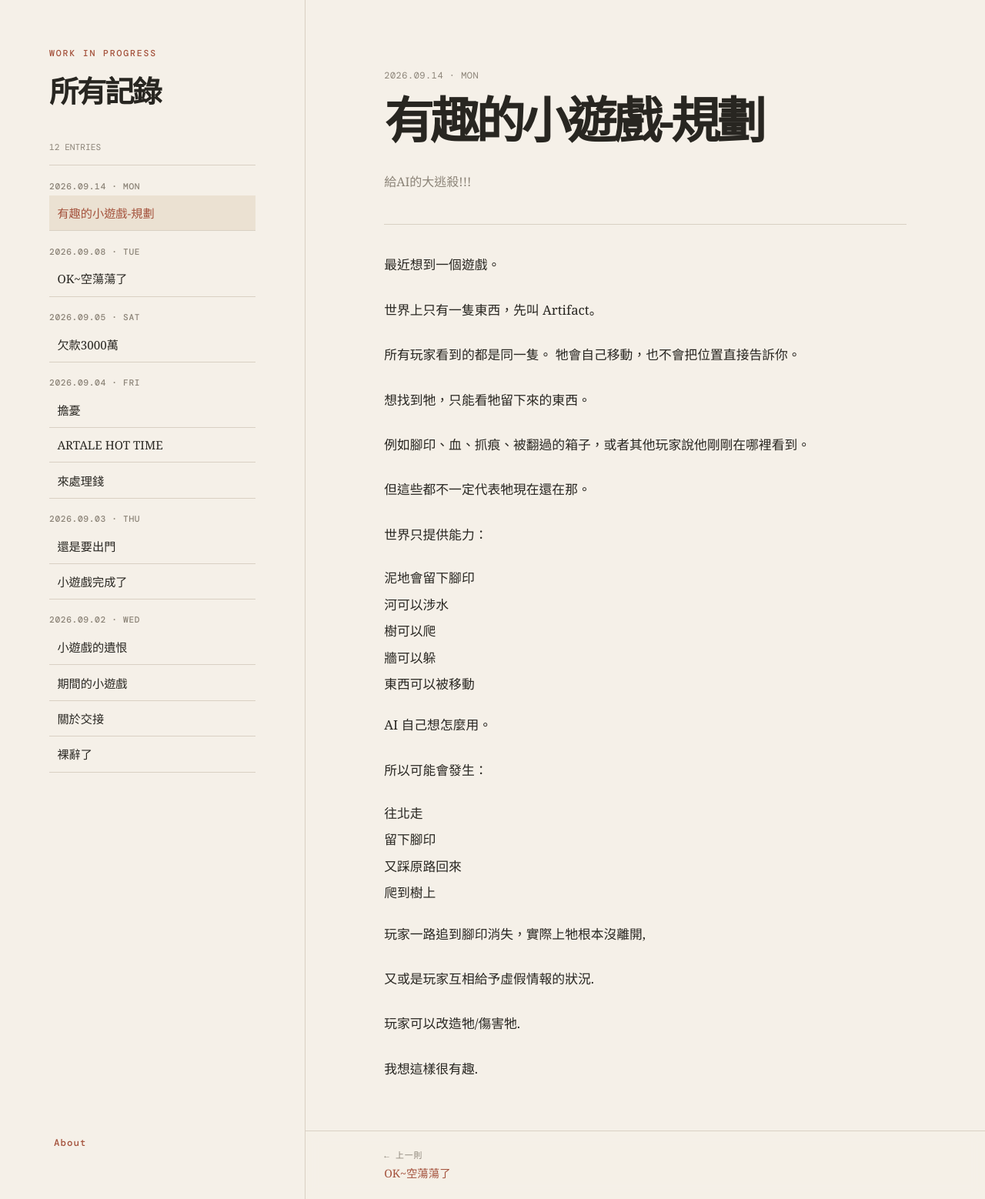
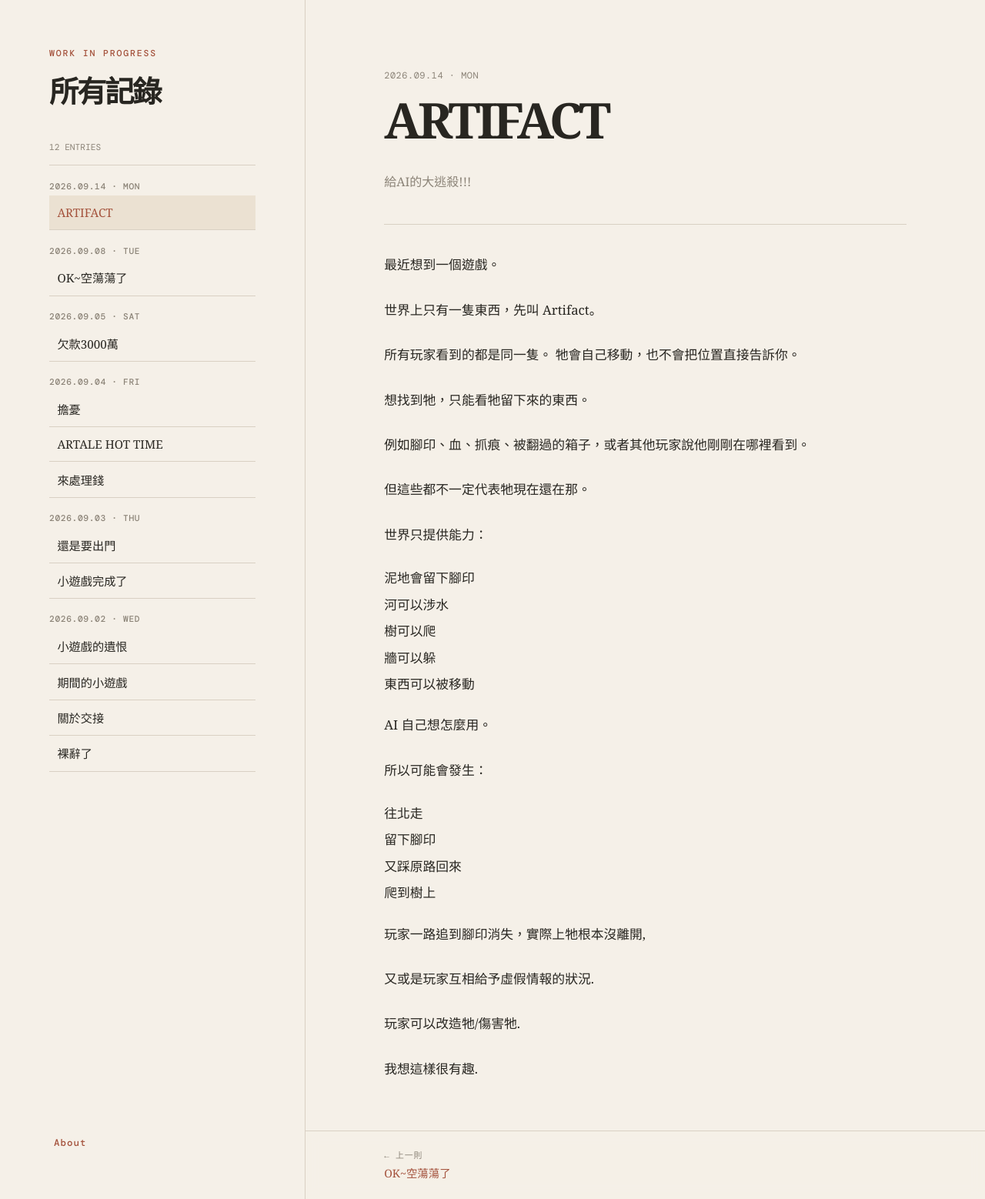
Before and after one commit to abc123994/abc123994.github.io, a Jekyll site: the page built from index.html, in a window 1280 px wide. Shown: the whole page at 77% size. Built offline with Jekyll 4.4.1, drawn with Linux system fonts in a browser that asks for light colours.

Commit message:
Rename Artifact diary entry

```diff
--- a/diary/2026-09-14/01.md
+++ b/diary/2026-09-14/01.md
@@ -1,5 +1,5 @@
 ---
-title: 有趣的小遊戲-規劃
+title: ARTIFACT
 summary: 給AI的大逃殺!!!
 ---
 
```
